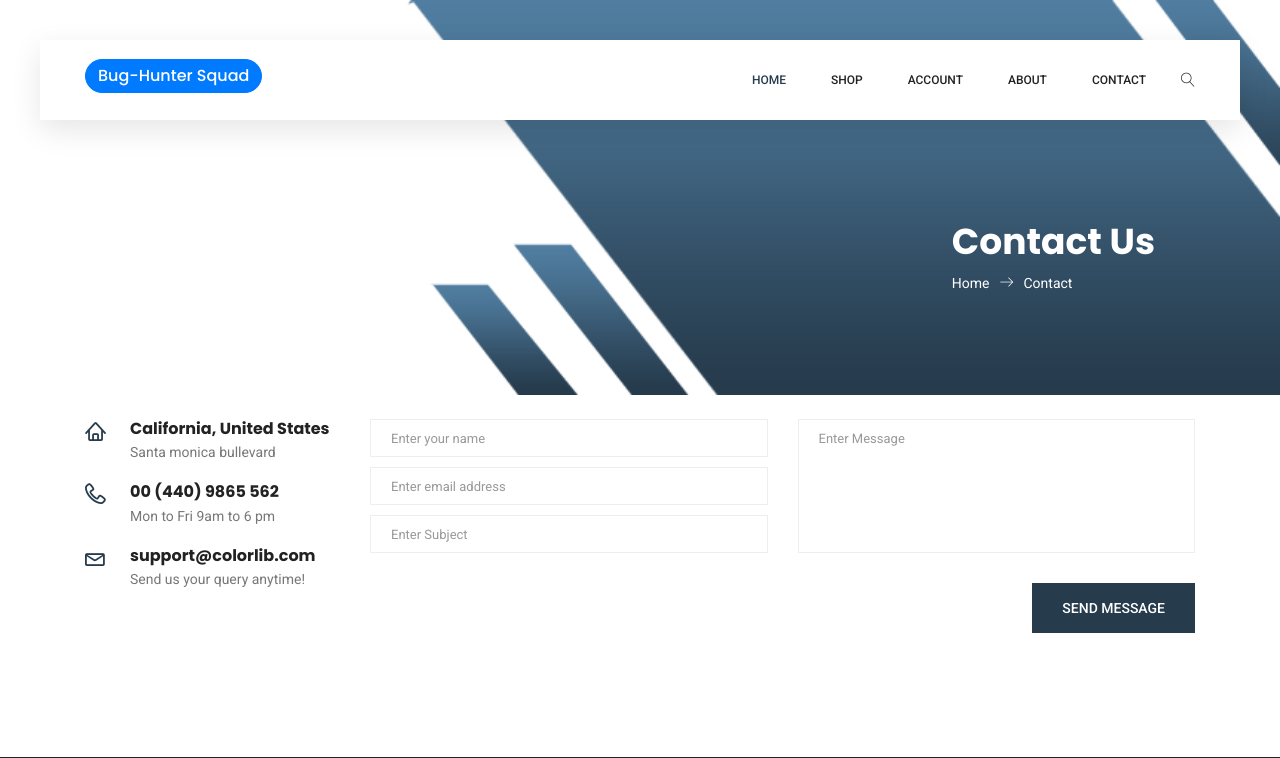
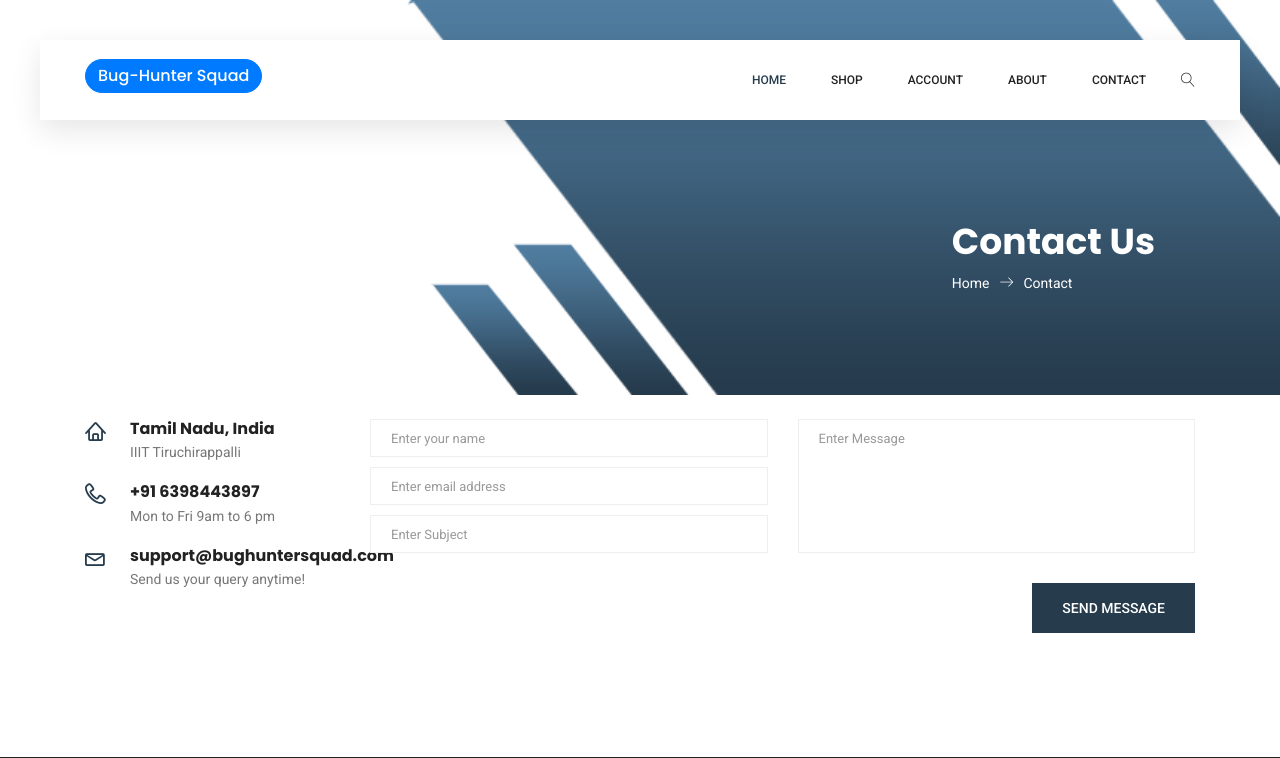
Before and after one commit to Jagmohan-Dixit/E-Commerce-Website, a Flask app: page /contact in a window 1280 px wide. Shown: the top 758 px of the page. Run offline with Flask 2, Linux system fonts and the light colour scheme; some libraries are stand-ins or nearby versions.

Commit message:
Update contact.html

```diff
--- a/karma/templates/contact.html
+++ b/karma/templates/contact.html
@@ -24,17 +24,17 @@
 					<div class="contact_info">
 						<div class="info_item">
 							<i class="lnr lnr-home"></i>
-							<h6>California, United States</h6>
-							<p>Santa monica bullevard</p>
+							<h6>Tamil Nadu, India</h6>
+							<p>IIIT Tiruchirappalli</p>
 						</div>
 						<div class="info_item">
 							<i class="lnr lnr-phone-handset"></i>
-							<h6><a href="#">00 (440) 9865 562</a></h6>
+							<h6><a href="#">+91 6398443897</a></h6>
 							<p>Mon to Fri 9am to 6 pm</p>
 						</div>
 						<div class="info_item">
 							<i class="lnr lnr-envelope"></i>
-							<h6><a href="#">support@colorlib.com</a></h6>
+							<h6><a href="#">support@bughuntersquad.com</a></h6>
 							<p>Send us your query anytime!</p>
 						</div>
 					</div>
```
